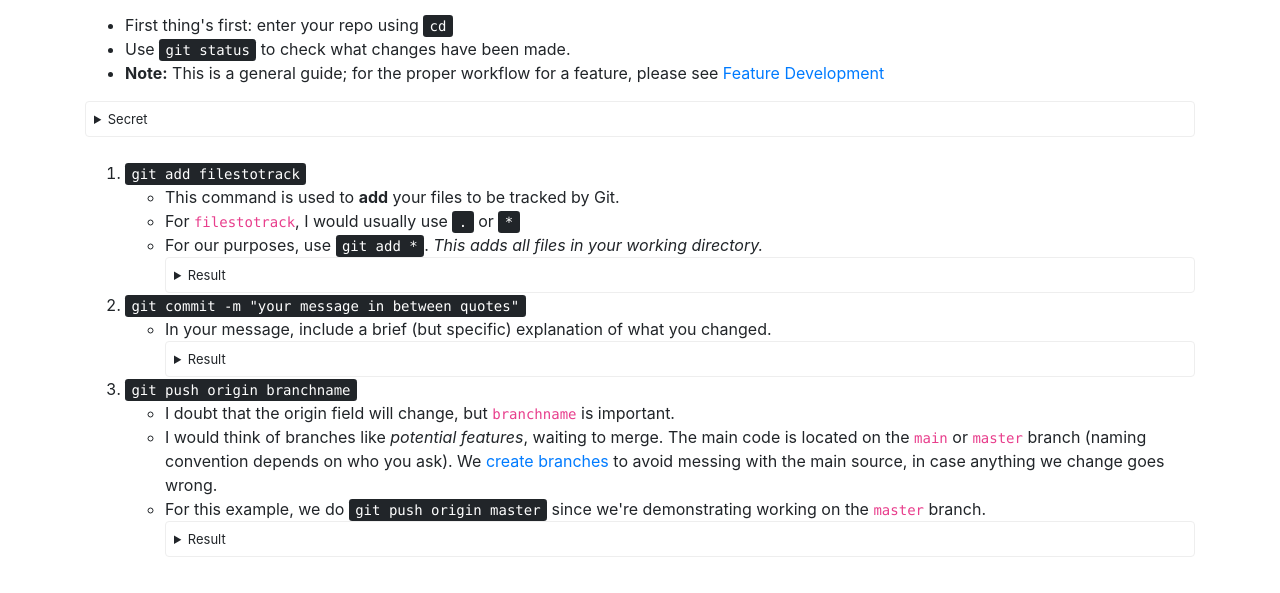
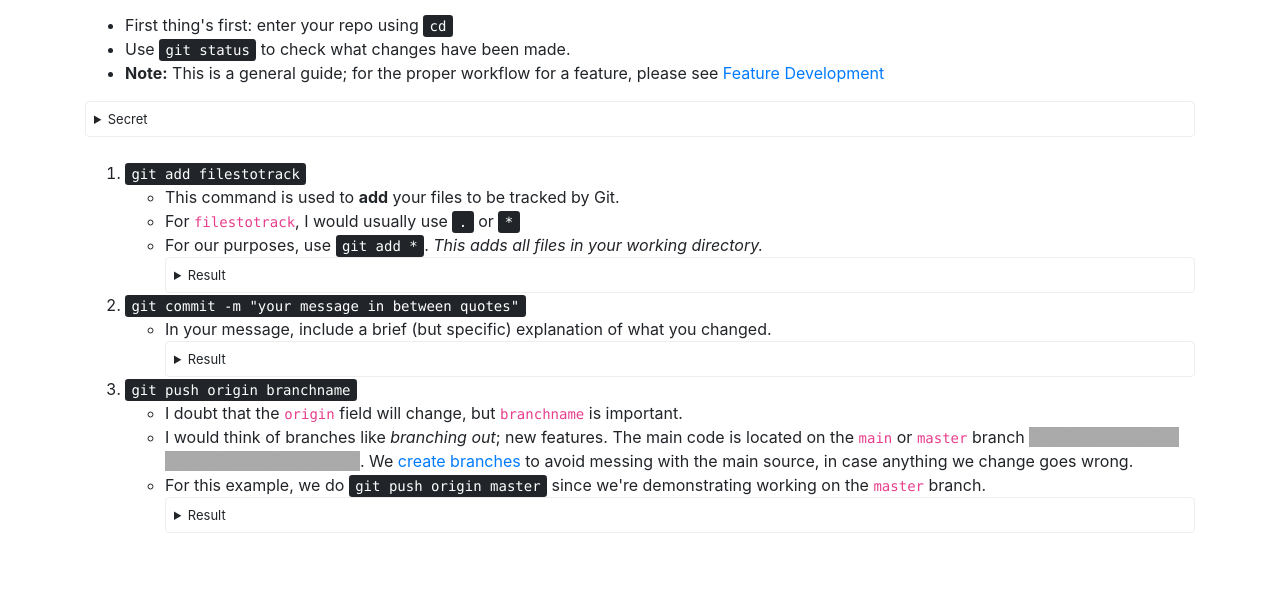
Before and after one commit to It-s-Saturday/ists-githubdemo.github.io, a plain HTML site: page gitchanges.html in a window 1280 px wide. Shown: the part 131-724 px from the top of the page. Drawn offline with nearby package versions, Linux system fonts and the light colour scheme.

Commit message:
add spoiler

```diff
--- a/gitchanges.html
+++ b/gitchanges.html
@@ -78,10 +78,10 @@
       </ul>
       <li><kbd>git push origin branchname</kbd></li>
       <ul>
-        <li>I doubt that the origin field will change, but <code>branchname</code> is important.</li>
-        <li>I would think of branches like <em>potential features</em>, waiting to merge. The main code
+        <li>I doubt that the <code>origin</code> field will change, but <code>branchname</code> is important.</li>
+        <li>I would think of branches like <em>branching out</em>; new features. The main code
           is located on the <code>main</code> or <code>master</code> branch
-          (naming convention depends on who you ask). We <a href="featuredev.html">create branches</a> to avoid messing with the
+          <span class="spoiler">(naming convention depends on who you ask)</span>. We <a href="featuredev.html">create branches</a> to avoid messing with the
           main source, in case anything we change goes wrong.</li>
         <li>For this example, we do <kbd>git push origin master</kbd> since we're demonstrating working on
           the <code>master</code> branch.</li>
--- a/style.css
+++ b/style.css
@@ -10,3 +10,13 @@ summary {
     margin: -.5em -.5em 0;
     padding: .5em;
 }
+
+.spoiler {
+  color: #aaa;
+  background-color: #aaa;
+}
+
+.spoiler:hover {
+  color: #111;
+  background-color:white;
+  }
```
